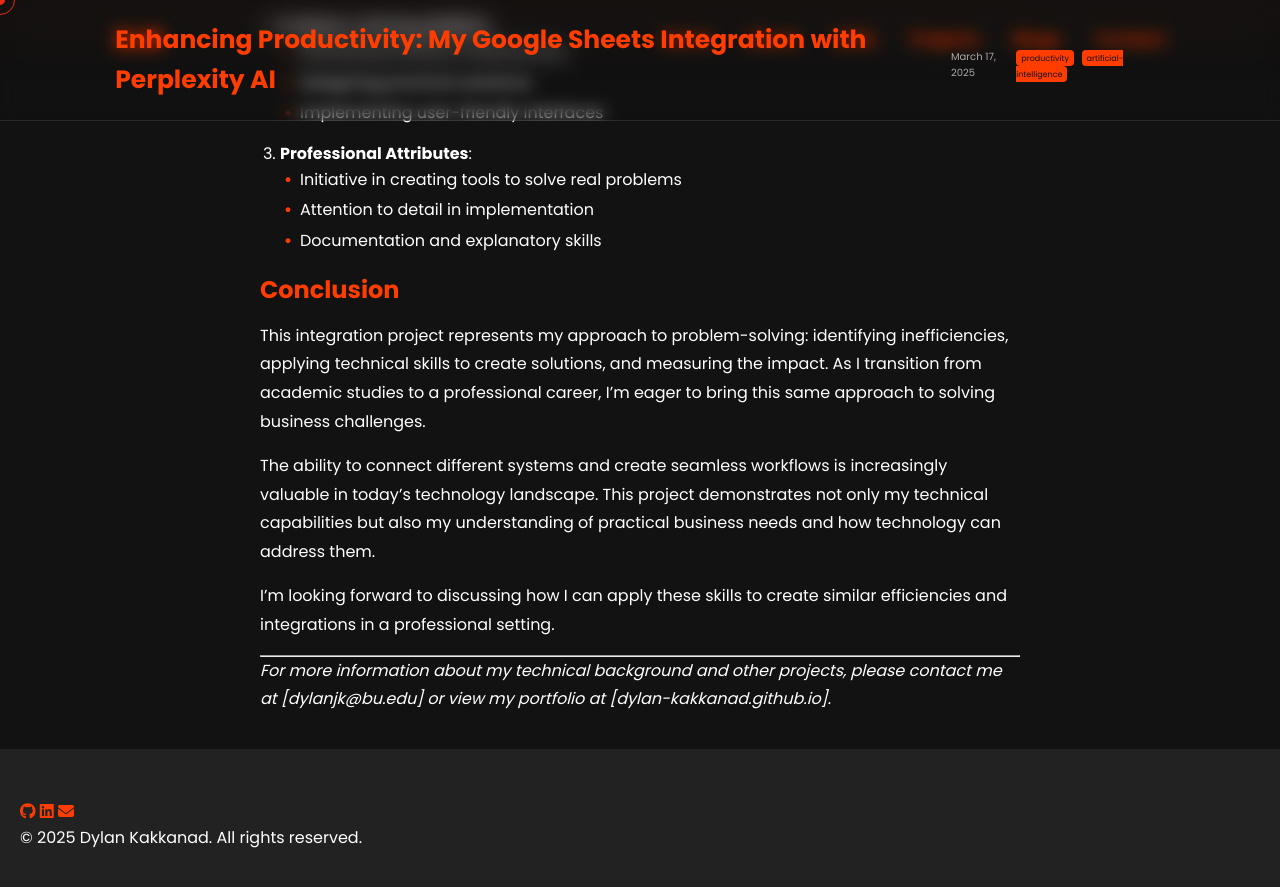
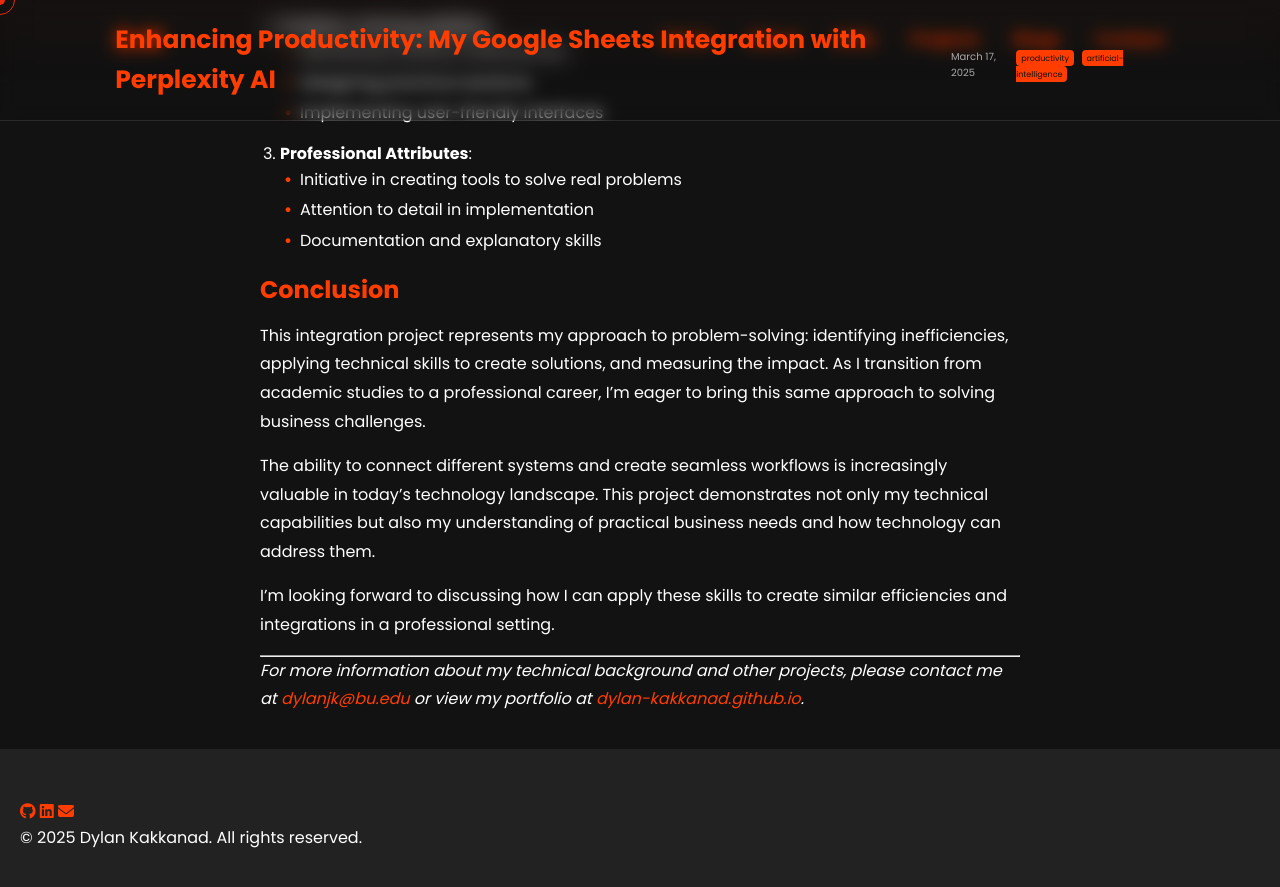
Before and after one commit to Dylan-Kakkanad/Dylan-Kakkanad.github.io, a Jekyll site: the page built from _posts/2025-03-17-automating-and-enhancing-email-workflows.md, in a window 1280 px wide and 900 px high, scrolled down 8598 px. Shown: the top 887 px of the window. Built offline with Jekyll 4.4.1, drawn with Linux system fonts in a browser that asks for light colours; part of the change alters nothing that is shown.

```diff
--- a/_posts/2025-03-17-automating-and-enhancing-email-workflows.md
+++ b/_posts/2025-03-17-automating-and-enhancing-email-workflows.md
@@ -322,4 +322,4 @@ I'm looking forward to discussing how I can apply these skills to create similar
 
 ---
 
-*For more information about my technical background and other projects, please contact me at [dylanjk@bu.edu] or view my portfolio at [dylan-kakkanad.github.io].*
+*For more information about my technical background and other projects, please contact me at [dylanjk@bu.edu](mailto:dylanjk@bu.edu) or view my portfolio at [dylan-kakkanad.github.io](https://dylan-kakkanad.github.io).*
```
